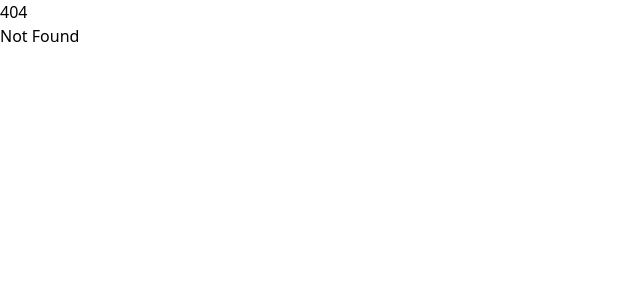
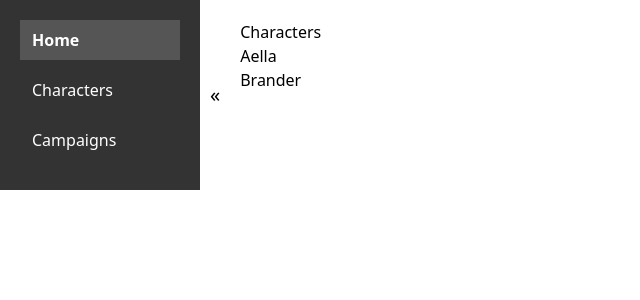
Before and after one commit to reepsakul/avesphere, a SvelteKit app: page /characters in a window 1280 px wide. Before the commit this address had no page. Shown: the top 300 px of the page, without its empty margins (0-640 px from the left). Built offline with nearby package versions, Linux system fonts and the light colour scheme.

Commit message:
svelte lutschen

```diff
--- /dev/null
+++ b/src/lib/types.ts
@@ -0,0 +1,8 @@
+// src/lib/types.ts (or wherever you want to keep your types)
+export interface Character {
+	id?: number; // Optional, as it might be generated by the database
+	name: string;
+	race: string;
+	profession: string;
+	// ... other properties
+}
--- a/src/routes/+layout.svelte
+++ b/src/routes/+layout.svelte
@@ -1,6 +1,104 @@
 <script lang="ts">
 	import '../app.css';
+	import { slide } from 'svelte/transition';
+
 	let { children } = $props();
+
+	let currentNavItem = 'home';
+	let navOpen = true;
+
+	function handleClick(item: string) {
+		currentNavItem = item;
+	}
+
+	function toggleNav() {
+		navOpen = !navOpen;
+	}
 </script>
 
-{@render children()}
+<div class="app-container">
+	<nav class="sidenav" transition:slide={{ duration: 200 }}>
+		{#if navOpen}
+			<ul>
+				<li class:active={currentNavItem === 'home'} on:click={() => handleClick('home')}>
+					<a href="/">Home</a>
+				</li>
+				<li
+					class:active={currentNavItem === 'characters'}
+					on:click={() => handleClick('characters')}
+				>
+					<a href="/characters">Characters</a>
+				</li>
+				<li class:active={currentNavItem === 'campaigns'} on:click={() => handleClick('campaigns')}>
+					<a href="/campaigns">Campaigns</a>
+				</li>
+			</ul>
+		{/if}
+	</nav>
+
+	<div class="app-container">
+		<button class="toggle-btn" on:click={toggleNav}>
+			{#if navOpen}
+				&laquo;
+			{:else}
+				&raquo;
+			{/if}
+		</button>
+
+		<main class="main-content">
+			{@render children()}
+		</main>
+	</div>
+</div>
+
+<style>
+	.app-container {
+		display: flex;
+	}
+	.toggle-btn {
+		background: none;
+		border: none;
+		font-size: 20px;
+		cursor: pointer;
+		margin-left: 10px;
+	}
+	.sidenav {
+		width: 200px;
+		background-color: #333;
+		color: white;
+		padding: 20px;
+		transition: width 0.3s ease-in-out;
+	}
+	.sidenav ul {
+		list-style: none;
+		padding: 0;
+	}
+	.sidenav li {
+		margin-bottom: 10px;
+	}
+	.sidenav a {
+		text-decoration: none;
+		color: white;
+		display: block;
+		padding: 8px 12px;
+		border-radius: 4px;
+		transition: background-color 0.2s;
+	}
+	.sidenav a:hover {
+		background-color: #555;
+	}
+	.sidenav .active {
+		background-color: #555;
+		font-weight: bold;
+	}
+	.main-content {
+		padding: 20px;
+		flex-grow: 1;
+	}
+	.app-container.closed .sidenav {
+		width: 60px;
+	}
+	.app-container.closed .sidenav ul {
+		display: none;
+	}
+</style>
--- a/src/routes/+page.svelte
+++ b/src/routes/+page.svelte
@@ -1,2 +1 @@
-<h1>Welcum to SvelteKit</h1>
-<p>Visit <a href="https://svelte.dev/docs/kit">svelte.dev/docs/kit</a> to read the documentation</p>
+<h1>Hello</h1>
--- /dev/null
+++ b/src/routes/api/characters/+server.ts
@@ -0,0 +1,19 @@
+// src/routes/api/characters/+server.ts
+import { json } from '@sveltejs/kit';
+import { db } from '$lib/database';
+import type { Character } from '$lib/types';
+
+export async function POST({ request }): Promise<Response> {
+	const data: Character = await request.json();
+
+	try {
+		const newCharacter = await db.query(
+			'INSERT INTO characters (name, race, profession) VALUES ($1, $2, $3) RETURNING *',
+			[data.name, data.race, data.profession]
+		);
+
+		return json(newCharacter.rows[0] as Character, { status: 201 });
+	} catch (error) {
+		return json({ error: 'Failed to create character' }, { status: 500 });
+	}
+}
--- /dev/null
+++ b/src/routes/characters/+page.svelte
@@ -0,0 +1,17 @@
+<script>
+	// Fetch character data from your database or API
+	let characters = [
+		{ id: 1, name: 'Aella', race: 'Elf', profession: 'Warrior' },
+		{ id: 2, name: 'Brander', race: 'Human', profession: 'Mage' }
+	];
+</script>
+
+<h1>Characters</h1>
+
+<ul>
+	{#each characters as character}
+		<li>
+			<a href="/characters/{character.id}">{character.name}</a>
+		</li>
+	{/each}
+</ul>
--- /dev/null
+++ b/src/routes/characters/[id].svelte
@@ -0,0 +1,33 @@
+<script context="module">
+	// Load character data based on the ID in the URL
+	export async function load({ params }) {
+		const { id } = params;
+		const character = await fetch(`/api/characters/${id}`).then((res) => res.json());
+		return { props: { character } };
+	}
+
+	async function createCharacter(data) {
+		const response = await fetch('/api/characters', {
+			method: 'POST',
+			headers: { 'Content-Type': 'application/json' },
+			body: JSON.stringify(data)
+		});
+
+		if (response.ok) {
+			// Character created successfully
+		} else {
+			// Handle error
+		}
+	}
+</script>
+
+<script>
+	export let character;
+</script>
+
+<h1>{character.name}</h1>
+
+<div class="character-details">
+	<p>Race: {character.race}</p>
+	<p>Profession: {character.profession}</p>
+</div>
```
Also changed, not shown: src/routes/api/campaigns/+server.ts (added), src/routes/campaigns/[id].svelte (added), src/routes/campaigns/index.svelte (added).
